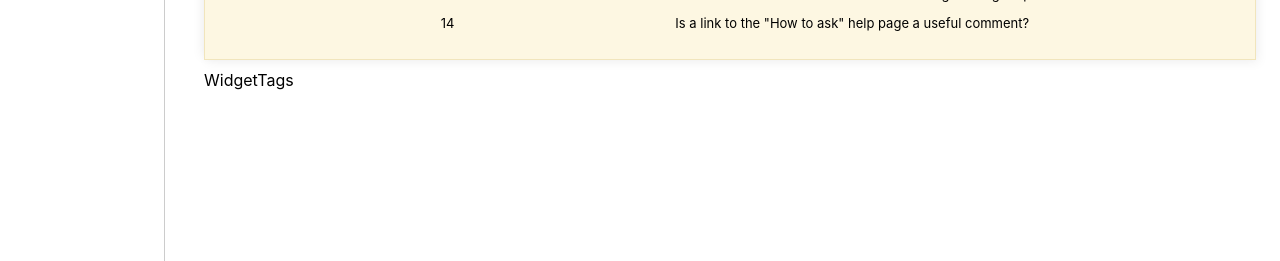
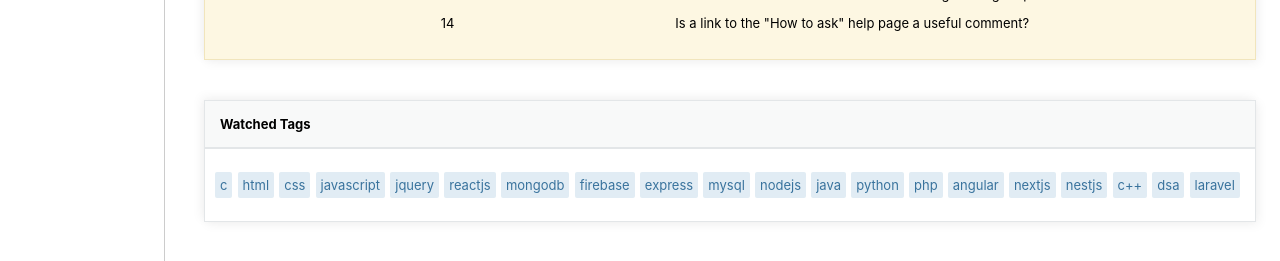
Before and after one commit to arjunn881/stackoverflow, a React (Create React App) app in the folder client/: page / in a window 1280 px wide. Shown: the part 799-1060 px from the top of the page. Built offline with nearby package versions, Linux system fonts and the light colour scheme.

Commit message:
27/05 15:41

```diff
--- a/client/src/components/rightbar/WidgetTags.jsx
+++ b/client/src/components/rightbar/WidgetTags.jsx
@@ -1,7 +1,39 @@
-import React from 'react'
+import React from "react";
 
 export const WidgetTags = () => {
+  const tags = [
+    "c",
+    "html",
+    "css",
+    "javascript",
+    "jquery",
+    "reactjs",
+    "mongodb",
+    "firebase",
+    "express",
+    "mysql",
+    "nodejs",
+    "java",
+    "python",
+    "php",
+    "angular",
+    "nextjs",
+    "nestjs",
+    "c++",
+    "dsa",
+    "laravel",
+  ];
   return (
-    <div>WidgetTags</div>
-  )
-}
+    <div className="widget-tags">
+        <h4>Watched Tags</h4>
+
+        <div className="widget-tags-div">
+            {
+                tags.map((tag)=>(
+                    <p key={tag}>{tag}</p>
+                ))
+            }
+        </div>
+    </div>
+  );
+};
```
